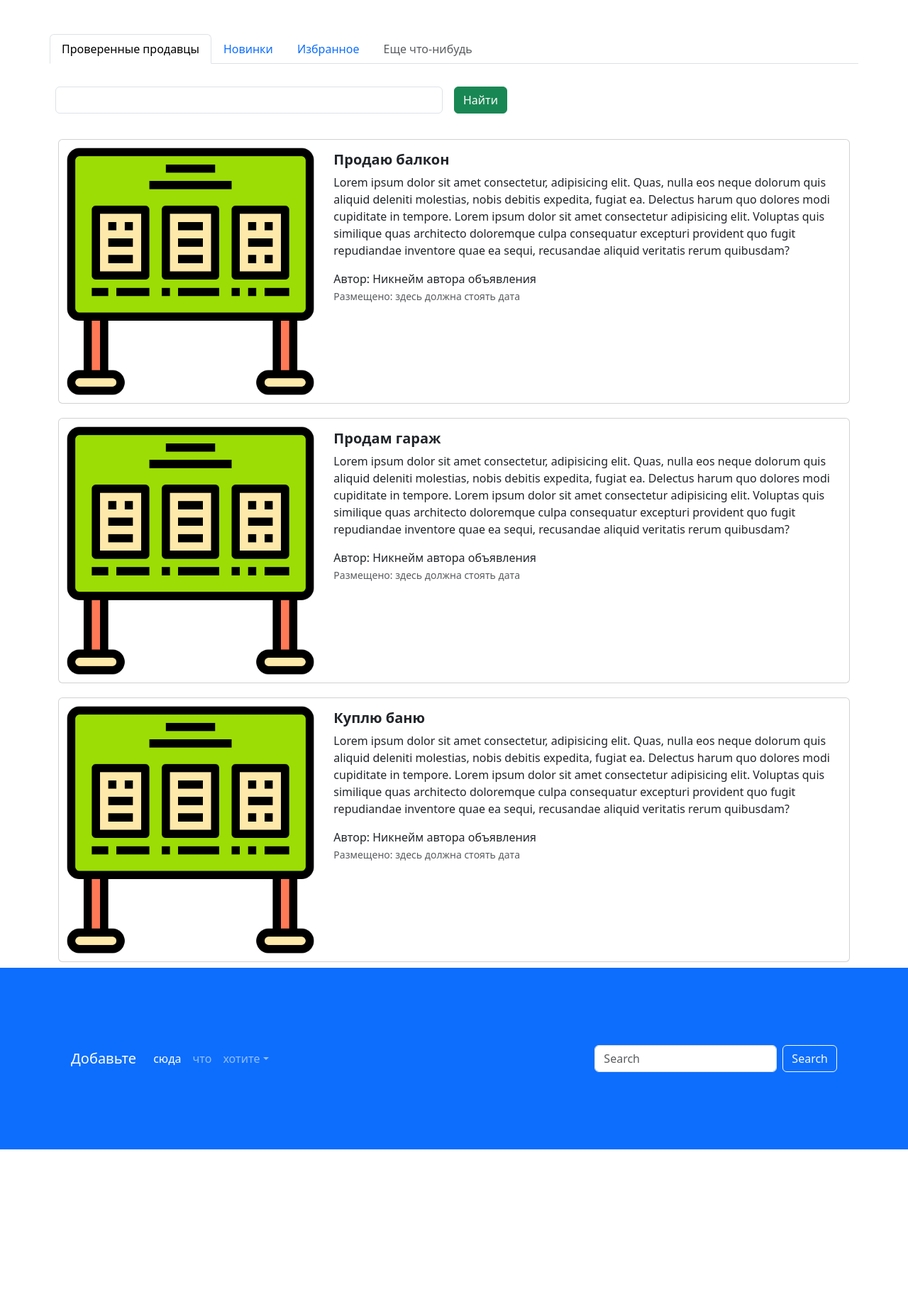
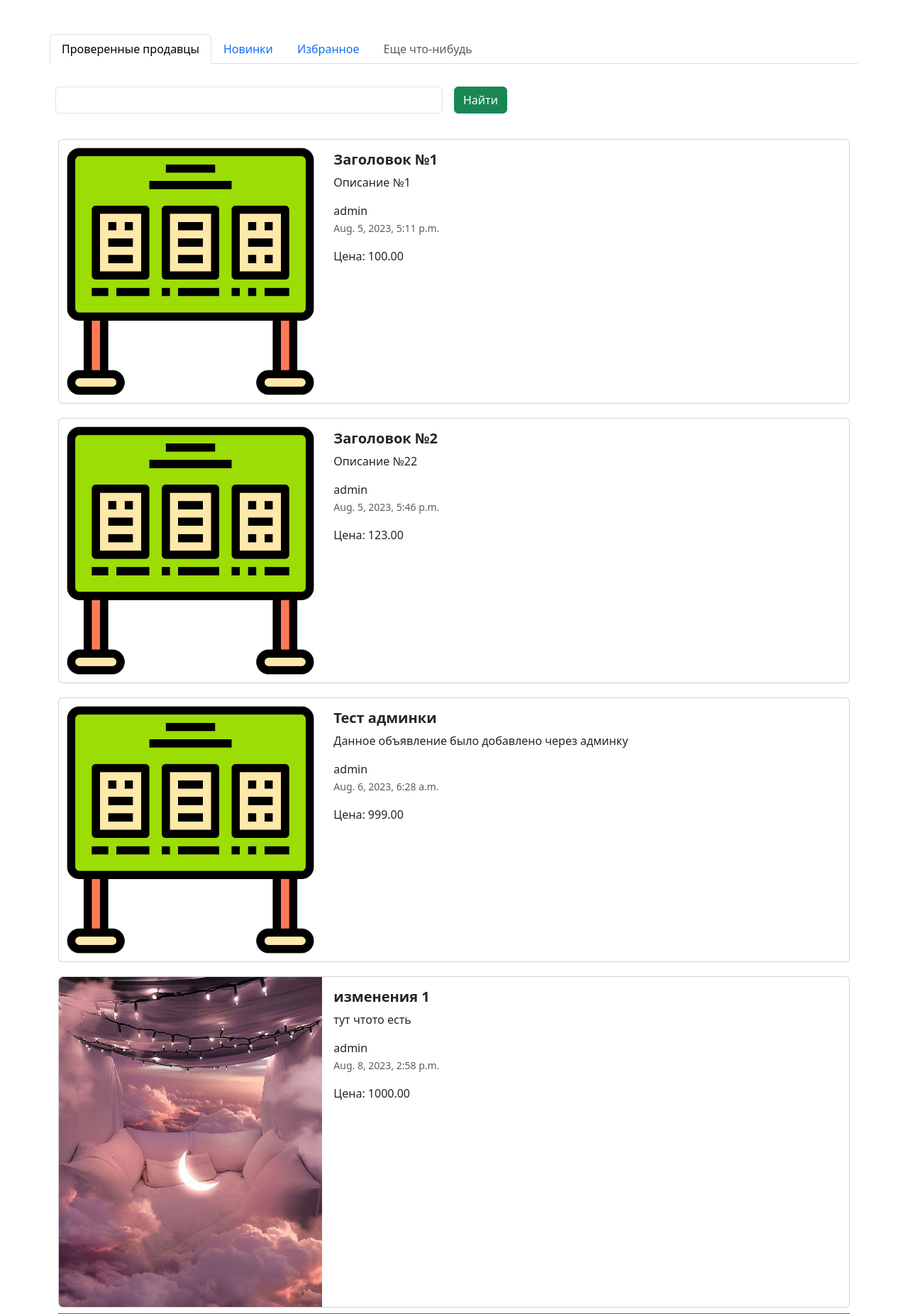
Before and after one commit to Saruma01/CFuture, a Django app: page / in a window 1280 px wide. Shown: the part 700-2552 px from the top of the page at 71% size. Before the commit the page ends 2320 px from the top, so only its background shows below. Run offline with Django 4.2, Linux system fonts and the light colour scheme; data comes from the database, SQL or seed files in the repository; both versions use the stored data as it was after the commit; some libraries are stand-ins or nearby versions.

Commit message:
дз к 9 уроку

```diff
--- a/add/admin.py
+++ b/add/admin.py
@@ -3,11 +3,11 @@ from .models import Advert
 # Register your models here.
 class AdvertAdmin(admin.ModelAdmin):
     list_filter = ['auction','created_at']
-    list_display= ['id', 'title', 'description', 'price','auction', 'date_of_creation', 'updates_date']
+    list_display= ['id', 'title', 'description', 'price','auction', 'date_of_creation', 'updates_date', 'mini_img']
     actions = ['make_auction_as_true','make_auction_as_false']
     fieldsets = (
         ('Общее', {
-            'fields':('title', 'description')
+            'fields':('title', 'description', 'user', 'image')
         }),
         ('Финансы',{
             'fields':('price', 'auction'),
@@ -22,4 +22,6 @@ class AdvertAdmin(admin.ModelAdmin):
     def make_auction_as_false(self, request, queryset):
         queryset.update(auction=False)
 
+
+
 admin.site.register(Advert, AdvertAdmin)
--- a/add/models.py
+++ b/add/models.py
@@ -1,5 +1,8 @@
 from django.db import models
 from django.utils.html import format_html
+from django.contrib.auth import get_user_model
+
+User =get_user_model()
 class Advert(models.Model):
     title = models.CharField('Заголовок', max_length=128)
     description = models.TextField('Описание')
@@ -7,6 +10,11 @@ class Advert(models.Model):
     auction = models.BooleanField('Торг', help_text='Отметьте, если торг уместен')
     created_at = models.DateTimeField(auto_now_add=True)
     updated_at = models.DateTimeField(auto_now=True)
+    user =models.ForeignKey(User, verbose_name='Пользователь', on_delete= models.CASCADE)
+    image = models.ImageField('Изображение', upload_to='adverts/', default='static/img/pic.png')
+
+
+
 
     def date_of_creation(self):
         from django.utils import timezone
@@ -25,7 +33,9 @@ class Advert(models.Model):
             )
         return self.updated_at.strftime('%d.%m.%Y в %H:%M:%S')
 
-
+    def mini_img(self):
+        images=self.image
+        return format_html('<img src="{}" width="100" height="100" />', images)
 
     def __str__(self):
         return f'{self.id}, {self.title}, {self.price}'
--- a/add/views.py
+++ b/add/views.py
@@ -1,9 +1,11 @@
 from django.shortcuts import render
-
+from .models import Advert
 # Create your views here.
 
 def index(request):
-    return render(request, 'index.html')
+    adverts= Advert.objects.all()
+    context = {'adverts': adverts}
+    return render(request, 'index.html', context)
 
 def top_sellers(request):
     return render(request, 'top-sellers.html')
--- a/main/settings.py
+++ b/main/settings.py
@@ -124,3 +124,5 @@ STATIC_URL = "static/"
 # https://docs.djangoproject.com/en/4.2/ref/settings/#default-auto-field
 
 DEFAULT_AUTO_FIELD = "django.db.models.BigAutoField"
+MEDIA_ROOT= Path.joinpath(BASE_DIR, 'media/')
+MEDIA_URL= 'media/'
--- a/main/urls.py
+++ b/main/urls.py
@@ -17,10 +17,13 @@ Including another URLconf
 #маршрутизатор - по запросу пользователядает задачу views.py
 from django.contrib import admin
 from django.urls import path, include
-
+from django.conf import settings
+from django.conf.urls.static import static
 # include функция для подключения других маршрутизаторов
 #хранит ссылки, а path() - создает ссылку и указывает views
 urlpatterns = [
     path("admin/", admin.site.urls),
     path('', include('add.urls')),
 ]
+if settings.DEBUG:
+    urlpatterns += static(settings.MEDIA_URL, document_root= settings.MEDIA_ROOT)
--- a/templates/index.html
+++ b/templates/index.html
@@ -94,90 +94,33 @@
       </div>
     </form>
   </div>
+{% for adv in adverts %}
   <div class="col">
     <div class="card mb-2" style="max-width: 1200px; margin-top: 20px;">
       <div class="row g-0">
         <div class="col-md-4">
           <a href="advertisement.html" class="nav-link">
-            <img src="{% static 'img/pic.png' %}" class="img-fluid rounded-start" alt="Card title">
+            <img src="{% if adv.image %} {{ adv.image.url }} {% else %} static/img/pic.png {% endif %}" class="img-fluid rounded-start" alt="Card title">
           </a>
         </div>
         <div class="col-md-8">
           <div class="card-body">
             <h5 class="card-title">
-              <a href="advertisement.html" class="nav-link"><strong>Продаю балкон</strong></a>
+              <a href="advertisement.html" class="nav-link"><strong>{{ adv.title }}</strong></a>
             </h5>
             <a href="advertisement.html" class="nav-link">
               <p class="card-text">
-                Lorem ipsum dolor sit amet consectetur, adipisicing elit. Quas, nulla eos neque dolorum quis aliquid
-                deleniti molestias, nobis debitis expedita, fugiat ea. Delectus harum quo dolores modi cupiditate in
-                tempore. Lorem ipsum dolor sit amet consectetur adipisicing elit. Voluptas quis similique quas
-                architecto doloremque culpa consequatur excepturi provident quo fugit repudiandae inventore quae ea
-                sequi, recusandae aliquid veritatis rerum quibusdam?
+                {{ adv.description }}
               </p>
-              <span>Автор: Никнейм автора объявления</span>
-              <p class="card-text"><small class="text-muted">Размещено: здесь должна стоять дата</small></p>
+              <span>{{ adv.user }}</span>
+              <p class="card-text"><small class="text-muted">{{ adv.created_at }}</small></p>
+              <span>Цена: {{ adv.price }}</span>
             </a>
           </div>
         </div>
       </div>
     </div>
-    <div class="card mb-2" style="max-width: 1200px; margin-top: 20px;">
-      <div class="row g-0">
-        <div class="col-md-4">
-          <a href="advertisement.html" class="nav-link">
-            <img src="{% static 'img/pic.png' %}" class="img-fluid rounded-start" alt="Card title">
-          </a>
-        </div>
-        <div class="col-md-8">
-          <div class="card-body">
-            <h5 class="card-title">
-              <a href="advertisement.html" class="nav-link"><strong>Продам гараж</strong></a>
-            </h5>
-            <a href="advertisement.html" class="nav-link">
-              <p class="card-text">
-                Lorem ipsum dolor sit amet consectetur, adipisicing elit. Quas, nulla eos neque dolorum quis aliquid
-                deleniti molestias, nobis debitis expedita, fugiat ea. Delectus harum quo dolores modi cupiditate in
-                tempore. Lorem ipsum dolor sit amet consectetur adipisicing elit. Voluptas quis similique quas
-                architecto doloremque culpa consequatur excepturi provident quo fugit repudiandae inventore quae ea
-                sequi, recusandae aliquid veritatis rerum quibusdam?
-              </p>
-              <span>Автор: Никнейм автора объявления</span>
-              <p class="card-text"><small class="text-muted">Размещено: здесь должна стоять дата</small></p>
-            </a>
-          </div>
-        </div>
-      </div>
-    </div>
-    <div class="card mb-2" style="max-width: 1200px; margin-top: 20px;">
-      <div class="row g-0">
-        <div class="col-md-4">
-          <a href="advertisement.html" class="nav-link">
-            <img src="{% static 'img/pic.png' %}" class="img-fluid rounded-start" alt="Card title">
-          </a>
-        </div>
-        <div class="col-md-8">
-          <div class="card-body">
-            <h5 class="card-title">
-              <a href="advertisement.html" class="nav-link"><strong>Куплю баню</strong></a>
-            </h5>
-            <a href="advertisement.html" class="nav-link">
-              <p class="card-text">
-                Lorem ipsum dolor sit amet consectetur, adipisicing elit. Quas, nulla eos neque dolorum quis aliquid
-                deleniti molestias, nobis debitis expedita, fugiat ea. Delectus harum quo dolores modi cupiditate in
-                tempore. Lorem ipsum dolor sit amet consectetur adipisicing elit. Voluptas quis similique quas
-                architecto doloremque culpa consequatur excepturi provident quo fugit repudiandae inventore quae ea
-                sequi, recusandae aliquid veritatis rerum quibusdam?
-              </p>
-              <span>Автор: Никнейм автора объявления</span>
-              <p class="card-text"><small class="text-muted">Размещено: здесь должна стоять дата</small></p>
-            </a>
-          </div>
-        </div>
-      </div>
-    </div>
-  </div>
-</div>
+{% endfor %}
 <footer style="padding: 100px;" class="bg-primary">
   <nav class="navbar navbar-expand-sm navbar-dark">
     <a class="navbar-brand" href="#">Добавьте</a>
```
Also changed, not shown: add/migrations/0004_advert_user.py (added), add/migrations/0005_advert_image.py (added), db.sqlite3, media/__init__.py (added), media/adverts/photo_2022-12-05_00-00-20.jpg (added).
